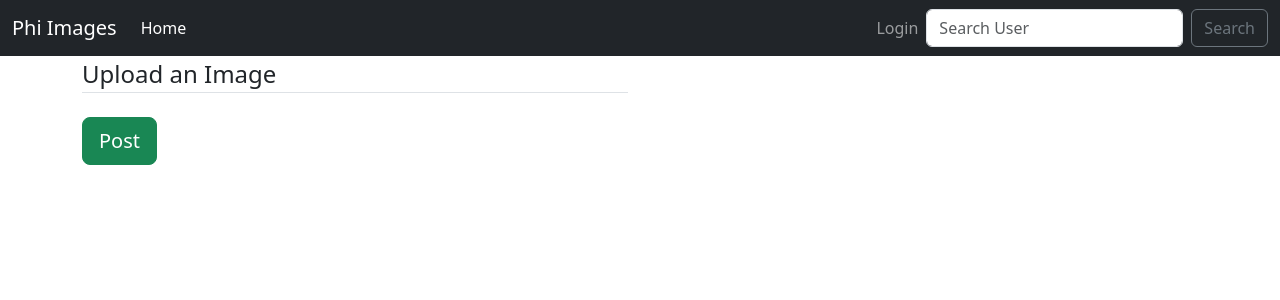
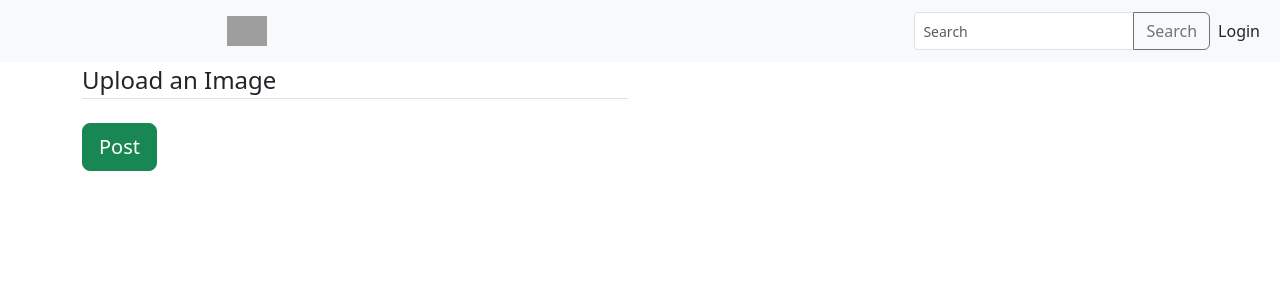
Before and after one commit to denn-is-njeruh/Instaclone, a Django app: template phiimages/templates/new_image.html in a window 1280 px wide. Shown: the top 300 px of the page. Run offline with Django 3.2, Linux system fonts and the light colour scheme; the template is opened without the code that fills it, so the values that code supplies are empty; some libraries are stand-ins or nearby versions; grey boxes are pictures that could not be loaded.

Commit message:
add instagram logo to navbar

```diff
--- a/phiimages/templates/index.html
+++ b/phiimages/templates/index.html
@@ -3,20 +3,19 @@
 {% block content %}
 
 <div class="container">
-  <h3 class="text-center text-dark">{{message}}</h3>
   <div class="row">
     {% for image in images %}
     <div class="col-md-4">
       <div class="card my-2">
         <img src="{{image.photo.url}}" class="img-thumbnail" alt="">
       </div>
-      <div class="card-body bg-dark">
+      <!-- <div class="card-body bg-dark">
         <h5 class="text-center text-light">{{image.name}}</h5>
         <p class="text-center text-light">{{image.caption}}</p>
       </div>
       <div class="card-footer bg-secondary">
         <p class="text-center text-dark">{{image.comments}}</p>
-      </div>
+      </div> -->
     </div>
     {% endfor %}
   </div>
--- a/phiimages/templates/navbar.html
+++ b/phiimages/templates/navbar.html
@@ -5,9 +5,9 @@
     <meta name="viewport" content="width=device-width, initial-scale=1.0">
   </head>
   <body>
-    <nav class="navbar navbar-expand-lg navbar-dark bg-dark">
+    <nav class="navbar navbar-expand-lg navbar-dark bg-light">
       <div class="container-fluid">
-        <a class="navbar-brand" href="">Phi Images</a>
+        <a class="navbar-brand text-light" href="">Phi Instagram Clone</a>
         <button class="navbar-toggler" type="button" data-bs-toggle="collapse" data-bs-target="#navbarSupportedContent" aria-controls="navbarSupportedContent" aria-expanded="false" aria-label="Toggle navigation">
           <span class="navbar-toggler-icon"></span>
         </button>
@@ -15,29 +15,31 @@
 
           <ul class="navbar-nav me-auto mb-2 mb-lg-0">
             <li class="nav-item">
-              <a class="nav-link active" aria-current="page" href="">Home</a>
+              <a class="nav-link active" aria-current="page" href=""><img class="logo" height=30px src="https://upload.wikimedia.org/wikipedia/commons/thumb/2/2a/Instagram_logo.svg/840px-Instagram_logo.svg.png" alt="Instagram"></a>
             </li>
           </ul>
+
+          <form class="" role="search" action="">
+            <div class="input-group">
+              <input class="form-control form-control-sm" type="search" placeholder="Search" aria-label="Search">
+              <button class="btn btn-outline-secondary" id="button-addon2" type="submit"><i class="glyphicon glyphicon-search"></i>Search</button>
+            </div>
+          </form>
 
           <ul class="navbar-nav mr-auto">
             {% if user.is_authenticated %}
             <li class="nav-item">
-              <a class="nav-link" href="/logout">Logout</a>
+              <a class="nav-link text-dark" href="/logout">Logout</a>
             </li>
             <li class="nav-item">
-              <a class="nav-link" href="#">Welcome, {{user.username}}</a>
+              <a class="nav-link text-dark" href="#">{{user.username}}</a>
             </li>
             {% else %}
             <li class="nav-item">
-              <a class="nav-link" href="/login">Login</a>
+              <a class="nav-link text-dark" href="/login">Login</a>
             </li>
             {% endif %}
           </ul>
-
-          <form class="d-flex" role="search" action="">
-            <input class="form-control me-2" type="search" placeholder="Search User" aria-label="Search">
-            <button class="btn btn-outline-secondary" type="submit"><i class="glyphicon glyphicon-search"></i>Search</button>
-          </form>
 
         </div>
       </div>
```
